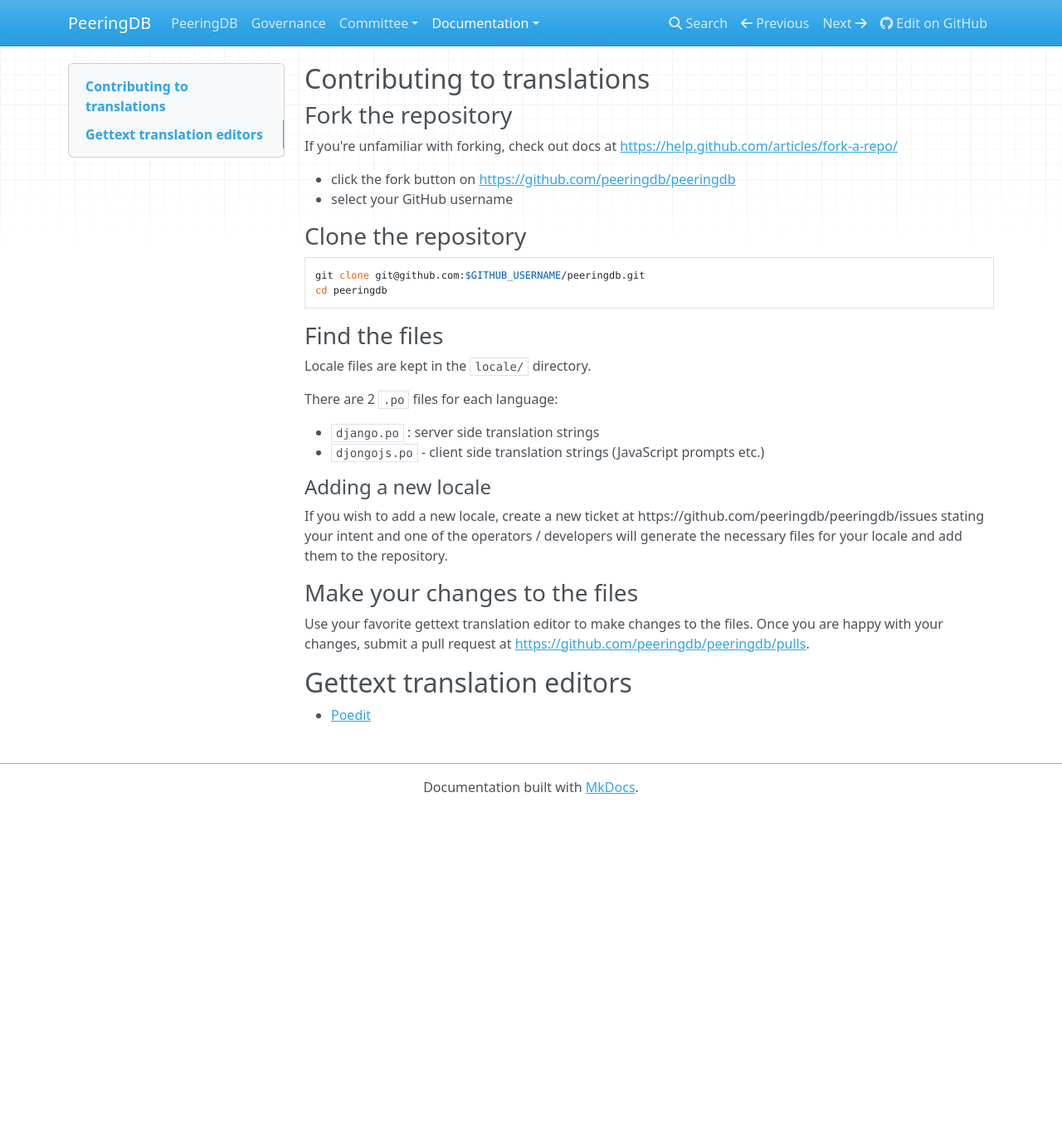
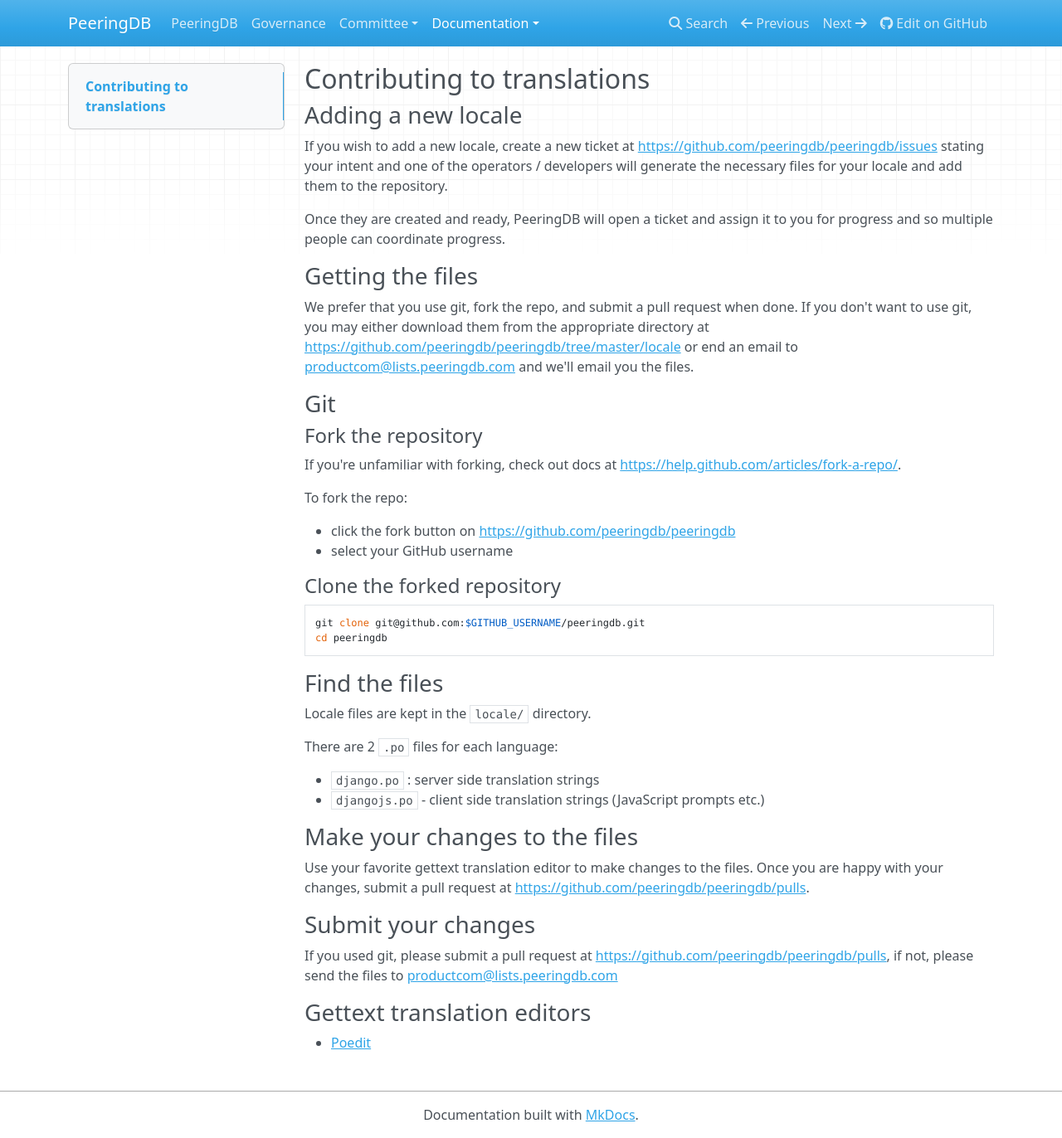
Before and after one commit to peeringdb/docs, an MkDocs documentation site: the page built from docs/translation.md, in a window 1280 px wide and 1372 px high. Shown: the whole window at 83% size. Built offline with MkDocs 1.6.1, drawn with Linux system fonts in a browser that asks for light colours; nearby versions of some CDN libraries; old or Windows-style settings are respelled for this version of MkDocs.

Commit message:
update translation docs

````diff
--- a/docs/translation.md
+++ b/docs/translation.md
@@ -1,14 +1,30 @@
 ## Contributing to translations
 
-### Fork the repository
+### Adding a new locale
 
-If you're unfamiliar with forking, check out docs at <https://help.github.com/articles/fork-a-repo/>
+If you wish to add a new locale, create a new ticket at <https://github.com/peeringdb/peeringdb/issues> stating your intent and one of the operators / developers will generate the necessary files for your locale and add them to the repository.
+
+Once they are created and ready, PeeringDB will open a ticket and assign it to you for progress and so multiple people can coordinate progress.
+
+
+### Getting the files
+
+We prefer that you use git, fork the repo, and submit a pull request when done. If you don't want to use git, you may either download them from the appropriate directory at <https://github.com/peeringdb/peeringdb/tree/master/locale> or end an email to <productcom@lists.peeringdb.com> and we'll email you the files.
+
+
+### Git
+
+#### Fork the repository
+
+If you're unfamiliar with forking, check out docs at <https://help.github.com/articles/fork-a-repo/>.
+
+To fork the repo:
 
 - click the fork button on <https://github.com/peeringdb/peeringdb>
 - select your GitHub username
 
 
-### Clone the repository
+#### Clone the forked repository
 
 ```sh
 git clone git@github.com:$GITHUB_USERNAME/peeringdb.git
@@ -23,12 +39,7 @@
 There are 2 `.po` files for each language:
 
 - `django.po` : server side translation strings
-- `djongojs.po` - client side translation strings (JavaScript prompts etc.)
-
-
-#### Adding a new locale
-
-If you wish to add a new locale, create a new ticket at https://github.com/peeringdb/peeringdb/issues stating your intent and one of the operators / developers will generate the necessary files for your locale and add them to the repository.
+- `djangojs.po` - client side translation strings (JavaScript prompts etc.)
 
 
 ### Make your changes to the files
@@ -36,6 +47,11 @@
 Use your favorite gettext translation editor to make changes to the files. Once you are happy with your changes, submit a pull request at <https://github.com/peeringdb/peeringdb/pulls>.
 
 
-## Gettext translation editors
+### Submit your changes
+
+If you used git, please submit a pull request at <https://github.com/peeringdb/peeringdb/pulls>, if not, please send the files to <productcom@lists.peeringdb.com>
+
+
+### Gettext translation editors
 
 - [Poedit](https://poedit.net/)
````
